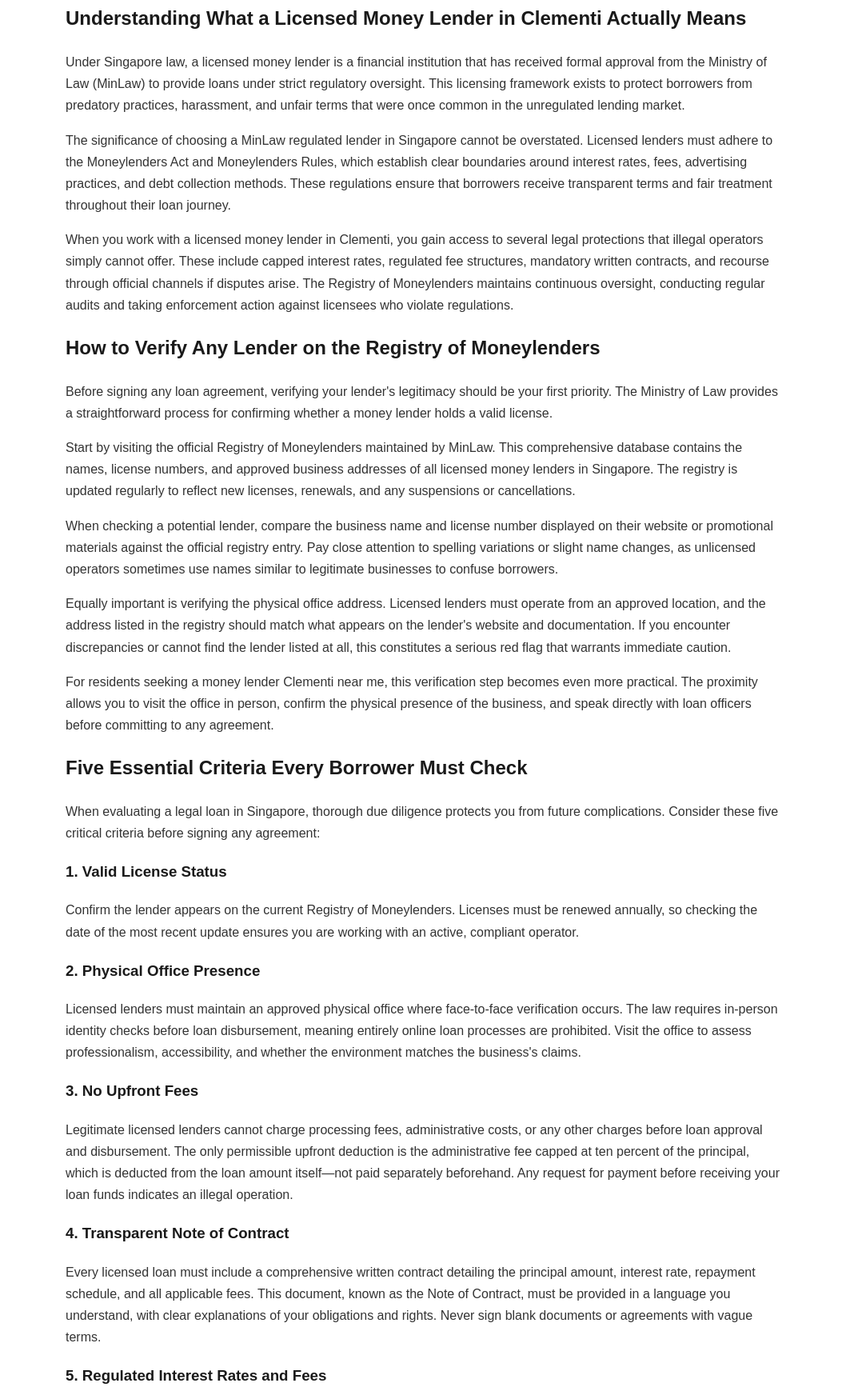
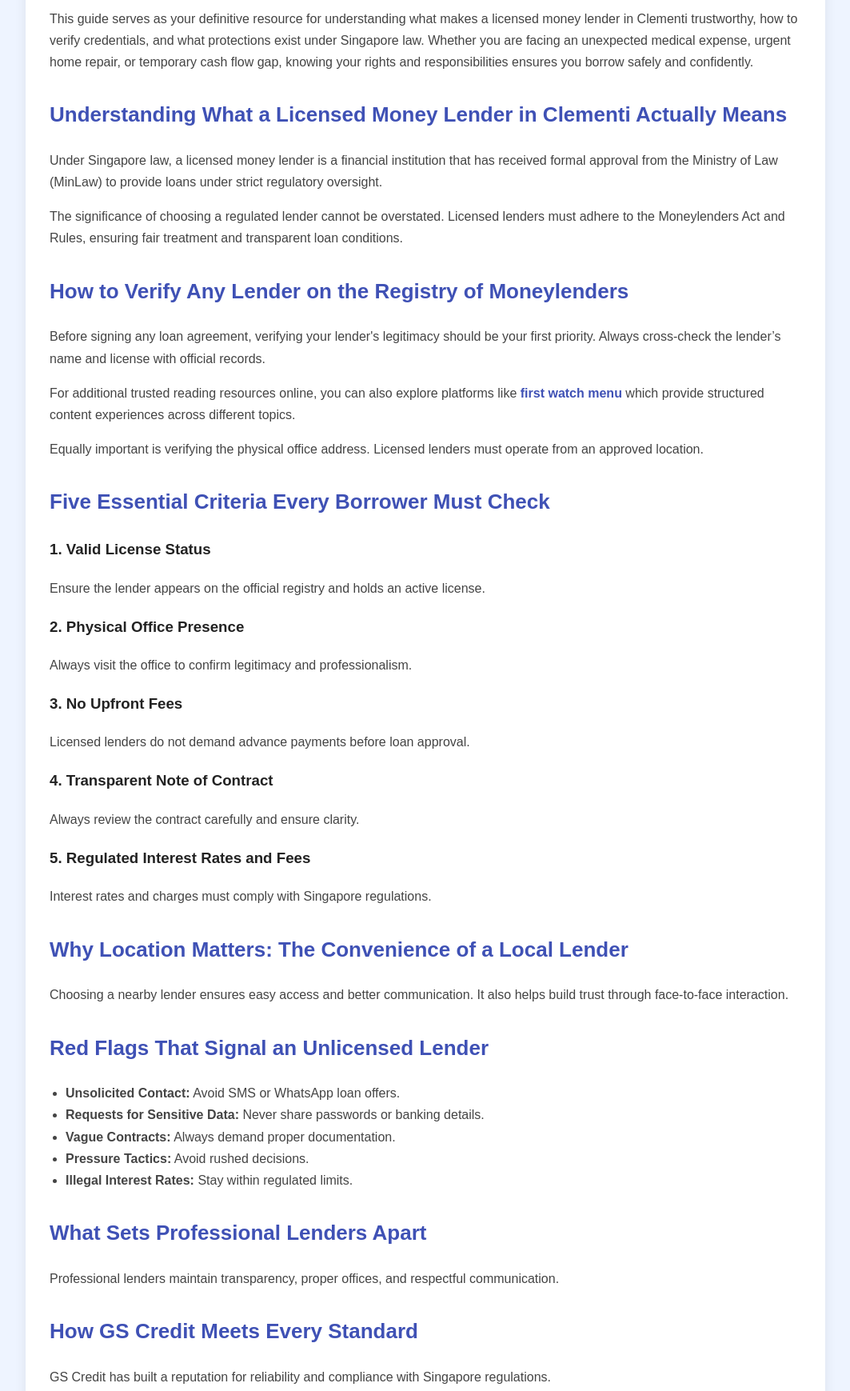
Before and after one commit to delldelllatitude131-sys/licensedmoneyss, a plain HTML site: page index.html in a window 1280 px wide. Shown: the part 429-2168 px from the top of the page at 80% size, without its empty margins (108-1171 px from the left). Drawn offline with Linux system fonts and the light colour scheme.

Commit message:
Update index.html

```diff
--- a/index.html
+++ b/index.html
@@ -3,150 +3,167 @@
 <head>
 <meta charset="UTF-8">
 <meta name="viewport" content="width=device-width, initial-scale=1.0">
+<meta name="google-site-verification" content="QdWUwMBDPdRc2Nc1ifQwIrgAaoQ5ZTz-mvsEkJpr2UU" />
+
+
 <title>Licensed Money Lender in Clementi Guide</title>
+
 <style>
     body {
         font-family: Arial, sans-serif;
+        background: #eef4ff; /* New soft blue theme */
+        margin: 0;
+        padding: 0;
         line-height: 1.7;
-            margin: 20px;
-            color: #333;
     }
-        h1, h2, h3 {
-            color: #1a1a1a;
+    .container {
+        width: 80%;
+        max-width: 1000px;
+        margin: 30px auto;
+    }
+    .title-box {
+        background: #3f51b5;
+        padding: 40px 50px;
+        border-radius: 12px;
+        box-shadow: 0 4px 15px rgba(0,0,0,0.1);
+        margin-bottom: 20px;
+    }
+    h1 {
+        margin: 0;
+        font-size: 34px;
+        color: #ffffff;
+    }
+    .blog-box {
+        background: white;
+        padding: 25px 30px;
+        border-radius: 12px;
+        box-shadow: 0 4px 15px rgba(0,0,0,0.08);
+    }
+    h2 {
+        margin-top: 30px;
+        font-size: 26px;
+        color: #3f51b5;
+    }
+    h3 {
+        color: #222;
+    }
+    p, li {
+        font-size: 16px;
+        color: #444;
     }
     ul {
-            margin-left: 20px;
+        padding-left: 20px;
     }
-        .container {
-            max-width: 900px;
-            margin: auto;
+    a {
+        color: #3f51b5;
+        text-decoration: none;
+        font-weight: bold;
     }
 </style>
+
+<style>
+#progressBar{
+    position:fixed;
+    top:0;
+    left:0;
+    height:5px;
+    width:0;
+    background:#3f51b5;
+    z-index:9999;
+}
+</style>
+
 </head>
+
 <body>
 
+<div id="progressBar"></div>
+
+<script>
+window.addEventListener('scroll',function(){
+ let h=document.documentElement;
+ let sc=(h.scrollTop)/(h.scrollHeight-h.clientHeight)*100;
+ document.getElementById('progressBar').style.width=sc+'%';
+});
+</script>
 
 <div class="container">
 
+<div class="title-box">
+<h1>How to Choose a Licensed Money Lender in Clementi: The Complete Borrower's Guide</h1>
+</div>
 
-<h1>How to Choose a Licensed Money Lender in Clementi: The Complete Borrower's Guide</h1>
-
+<div class="blog-box">
 
 <p>Finding yourself in need of quick financial assistance can feel overwhelming, especially when you are unsure whom to trust. For residents living in Clementi and the surrounding western Singapore neighbourhoods—Dover, West Coast, Queenstown, and Bukit Batok—the challenge often lies in distinguishing legitimate financial help from potentially dangerous traps. Many borrowers simply do not know how to evaluate loan providers or separate genuine licensed money lenders from illegal operators who prey on vulnerability.</p>
 
-
 <p>This guide serves as your definitive resource for understanding what makes a licensed money lender in Clementi trustworthy, how to verify credentials, and what protections exist under Singapore law. Whether you are facing an unexpected medical expense, urgent home repair, or temporary cash flow gap, knowing your rights and responsibilities ensures you borrow safely and confidently.</p>
-
 
 <h2>Understanding What a Licensed Money Lender in Clementi Actually Means</h2>
 
+<p>Under Singapore law, a licensed money lender is a financial institution that has received formal approval from the Ministry of Law (MinLaw) to provide loans under strict regulatory oversight.</p>
 
-<p>Under Singapore law, a licensed money lender is a financial institution that has received formal approval from the Ministry of Law (MinLaw) to provide loans under strict regulatory oversight. This licensing framework exists to protect borrowers from predatory practices, harassment, and unfair terms that were once common in the unregulated lending market.</p>
-
-
-<p>The significance of choosing a MinLaw regulated lender in Singapore cannot be overstated. Licensed lenders must adhere to the Moneylenders Act and Moneylenders Rules, which establish clear boundaries around interest rates, fees, advertising practices, and debt collection methods. These regulations ensure that borrowers receive transparent terms and fair treatment throughout their loan journey.</p>
-
-
-<p>When you work with a licensed money lender in Clementi, you gain access to several legal protections that illegal operators simply cannot offer. These include capped interest rates, regulated fee structures, mandatory written contracts, and recourse through official channels if disputes arise. The Registry of Moneylenders maintains continuous oversight, conducting regular audits and taking enforcement action against licensees who violate regulations.</p>
-
+<p>The significance of choosing a regulated lender cannot be overstated. Licensed lenders must adhere to the Moneylenders Act and Rules, ensuring fair treatment and transparent loan conditions.</p>
 
 <h2>How to Verify Any Lender on the Registry of Moneylenders</h2>
 
+<p>Before signing any loan agreement, verifying your lender's legitimacy should be your first priority. Always cross-check the lender’s name and license with official records.</p>
 
-<p>Before signing any loan agreement, verifying your lender's legitimacy should be your first priority. The Ministry of Law provides a straightforward process for confirming whether a money lender holds a valid license.</p>
+<p>For additional trusted reading resources online, you can also explore platforms like <a href="https://besturdunovels.com/" target="_blank">first watch menu</a> which provide structured content experiences across different topics.</p>
 
-
-<p>Start by visiting the official Registry of Moneylenders maintained by MinLaw. This comprehensive database contains the names, license numbers, and approved business addresses of all licensed money lenders in Singapore. The registry is updated regularly to reflect new licenses, renewals, and any suspensions or cancellations.</p>
-
-
-<p>When checking a potential lender, compare the business name and license number displayed on their website or promotional materials against the official registry entry. Pay close attention to spelling variations or slight name changes, as unlicensed operators sometimes use names similar to legitimate businesses to confuse borrowers.</p>
-
-
-<p>Equally important is verifying the physical office address. Licensed lenders must operate from an approved location, and the address listed in the registry should match what appears on the lender's website and documentation. If you encounter discrepancies or cannot find the lender listed at all, this constitutes a serious red flag that warrants immediate caution.</p>
-
-
-<p>For residents seeking a money lender Clementi near me, this verification step becomes even more practical. The proximity allows you to visit the office in person, confirm the physical presence of the business, and speak directly with loan officers before committing to any agreement.</p>
-
+<p>Equally important is verifying the physical office address. Licensed lenders must operate from an approved location.</p>
 
 <h2>Five Essential Criteria Every Borrower Must Check</h2>
 
-
-<p>When evaluating a legal loan in Singapore, thorough due diligence protects you from future complications. Consider these five critical criteria before signing any agreement:</p>
-
-
 <h3>1. Valid License Status</h3>
-<p>Confirm the lender appears on the current Registry of Moneylenders. Licenses must be renewed annually, so checking the date of the most recent update ensures you are working with an active, compliant operator.</p>
-
+<p>Ensure the lender appears on the official registry and holds an active license.</p>
 
 <h3>2. Physical Office Presence</h3>
-<p>Licensed lenders must maintain an approved physical office where face-to-face verification occurs. The law requires in-person identity checks before loan disbursement, meaning entirely online loan processes are prohibited. Visit the office to assess professionalism, accessibility, and whether the environment matches the business's claims.</p>
-
+<p>Always visit the office to confirm legitimacy and professionalism.</p>
 
 <h3>3. No Upfront Fees</h3>
-<p>Legitimate licensed lenders cannot charge processing fees, administrative costs, or any other charges before loan approval and disbursement. The only permissible upfront deduction is the administrative fee capped at ten percent of the principal, which is deducted from the loan amount itself—not paid separately beforehand. Any request for payment before receiving your loan funds indicates an illegal operation.</p>
-
+<p>Licensed lenders do not demand advance payments before loan approval.</p>
 
 <h3>4. Transparent Note of Contract</h3>
-<p>Every licensed loan must include a comprehensive written contract detailing the principal amount, interest rate, repayment schedule, and all applicable fees. This document, known as the Note of Contract, must be provided in a language you understand, with clear explanations of your obligations and rights. Never sign blank documents or agreements with vague terms.</p>
-
+<p>Always review the contract carefully and ensure clarity.</p>
 
 <h3>5. Regulated Interest Rates and Fees</h3>
-<p>Under current regulations, licensed money lenders may charge maximum interest of four percent per month on the reducing balance. Late interest is similarly capped at four percent monthly but applies only to overdue amounts, not the entire outstanding balance. Administrative fees cannot exceed ten percent of the principal, while late payment fees are capped at sixty dollars per month. Total charges across the loan tenure cannot exceed the original principal borrowed.</p>
-
+<p>Interest rates and charges must comply with Singapore regulations.</p>
 
 <h2>Why Location Matters: The Convenience of a Local Lender</h2>
 
-
-<p>Choosing a money lender Clementi near me offers practical advantages beyond mere convenience. Clementi's excellent connectivity via the East-West Line makes visiting your lender straightforward, with many reputable offices located within walking distance of Clementi MRT station. This accessibility proves particularly valuable when you need to submit documentation, discuss repayment adjustments, or resolve queries in person.</p>
-
-
-<p>For residents of Dover, West Coast, Queenstown, and Bukit Batok, a licensed lender west area in Singapore eliminates lengthy travel times and allows for flexible visit scheduling during lunch breaks or after work hours. The ability to walk into a physical office fosters accountability and builds the trust necessary for a healthy borrower-lender relationship.</p>
-
-
-<p>Local lenders also understand the specific financial needs and circumstances of west Singapore communities. They recognise the diverse demographics—from university students and young professionals to established families and retirees—and can offer guidance tailored to local economic conditions.</p>
-
+<p>Choosing a nearby lender ensures easy access and better communication. It also helps build trust through face-to-face interaction.</p>
 
 <h2>Red Flags That Signal an Unlicensed Lender</h2>
 
-
 <ul>
-    <li><strong>Unsolicited Contact:</strong> Licensed lenders cannot advertise through SMS, WhatsApp messages, phone calls, or social media outreach.</li>
-    <li><strong>Requests for Personal Documents:</strong> Never provide your NRIC, ATM cards, banking passwords, or SingPass credentials.</li>
-    <li><strong>Vague or Missing Contracts:</strong> Avoid lenders who do not provide clear written agreements.</li>
-    <li><strong>Pressure Tactics:</strong> High-pressure sales tactics indicate potential fraud.</li>
-    <li><strong>Interest Rates Above Legal Caps:</strong> Any rate above four percent monthly is illegal.</li>
+<li><strong>Unsolicited Contact:</strong> Avoid SMS or WhatsApp loan offers.</li>
+<li><strong>Requests for Sensitive Data:</strong> Never share passwords or banking details.</li>
+<li><strong>Vague Contracts:</strong> Always demand proper documentation.</li>
+<li><strong>Pressure Tactics:</strong> Avoid rushed decisions.</li>
+<li><strong>Illegal Interest Rates:</strong> Stay within regulated limits.</li>
 </ul>
-
 
 <h2>What Sets Professional Lenders Apart</h2>
 
-
-<p>Professional lenders invest in transparent communication, maintain proper offices, and provide structured documentation. They treat clients respectfully and offer flexibility within regulatory limits.</p>
-
+<p>Professional lenders maintain transparency, proper offices, and respectful communication.</p>
 
 <h2>How GS Credit Meets Every Standard</h2>
 
+<p>GS Credit has built a reputation for reliability and compliance with Singapore regulations.</p>
 
-<p>GS Credit has established itself as a trusted licensed lender west area in Singapore by consistently adhering to the highest standards of regulatory compliance and customer service. Located conveniently near Clementi MRT station, the office provides easy access for residents throughout the western region who prefer face-to-face consultation.</p>
-
-
-<p>The team at GS Credit understands that seeking financial assistance often comes during stressful periods. Every visitor receives patient, respectful attention with clear explanations of available loan products, applicable rates, and repayment structures.</p>
-
-
-<p>Documentation at GS Credit meets all Ministry of Law requirements, ensuring full transparency and compliance.</p>
-
+<p>Their commitment to customer service ensures borrowers feel secure and informed.</p>
 
 <h2>Taking the Next Step Safely</h2>
 
+<p>By understanding these guidelines, you can make confident financial decisions and avoid risks.</p>
 
-<p>By understanding what constitutes a legitimate licensed money lender in Clementi, verifying credentials, and recognising warning signs, you can make informed borrowing decisions.</p>
-
-
-<p>If you are considering a loan, GS Credit invites you to visit their office for a confidential consultation and professional guidance.</p>
-
+<p>For general browsing reference, you may also visit this resource:
+<a href="https://besturdunovels.com/" target="_blank">https://besturdunovels.com/</a></p>
 
 </div>
 
+</div>
 
 </body>
 </html>
```
Lines whose indentation alone changed are shown as unchanged.
